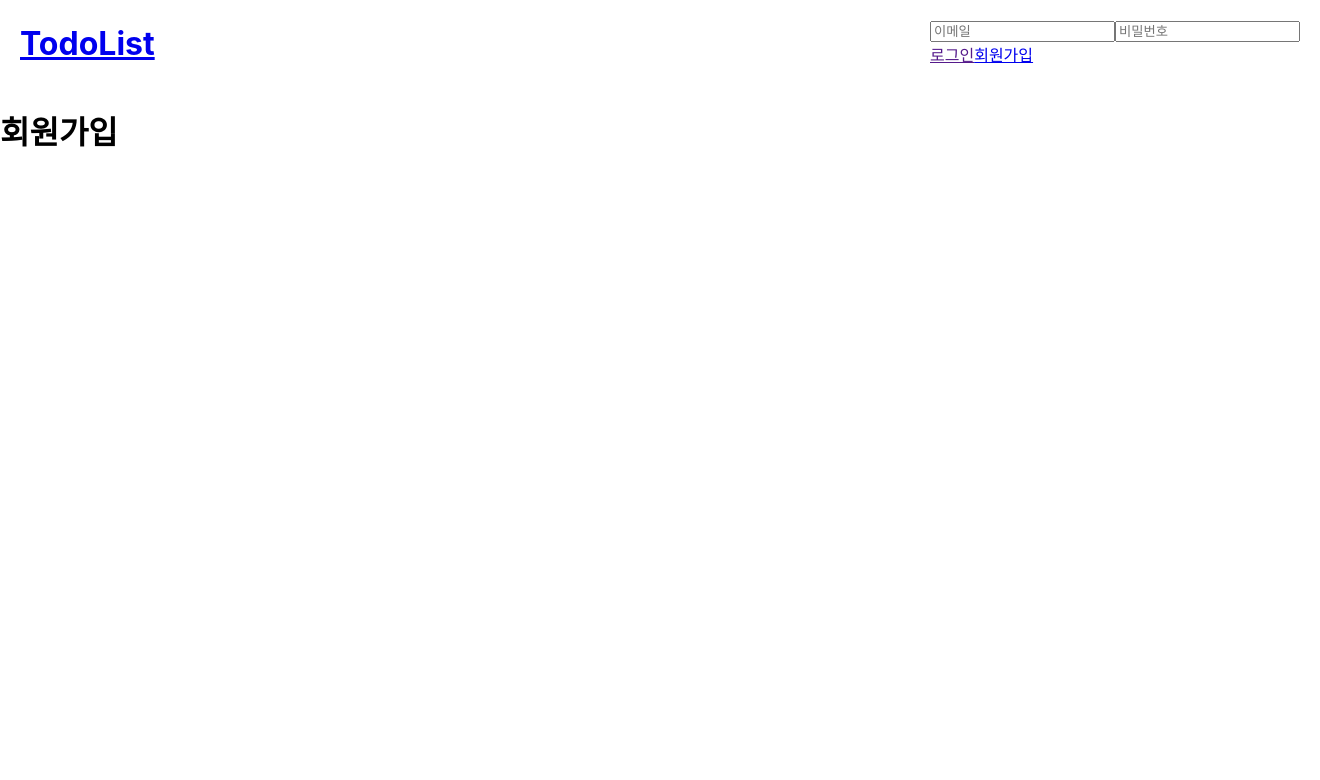
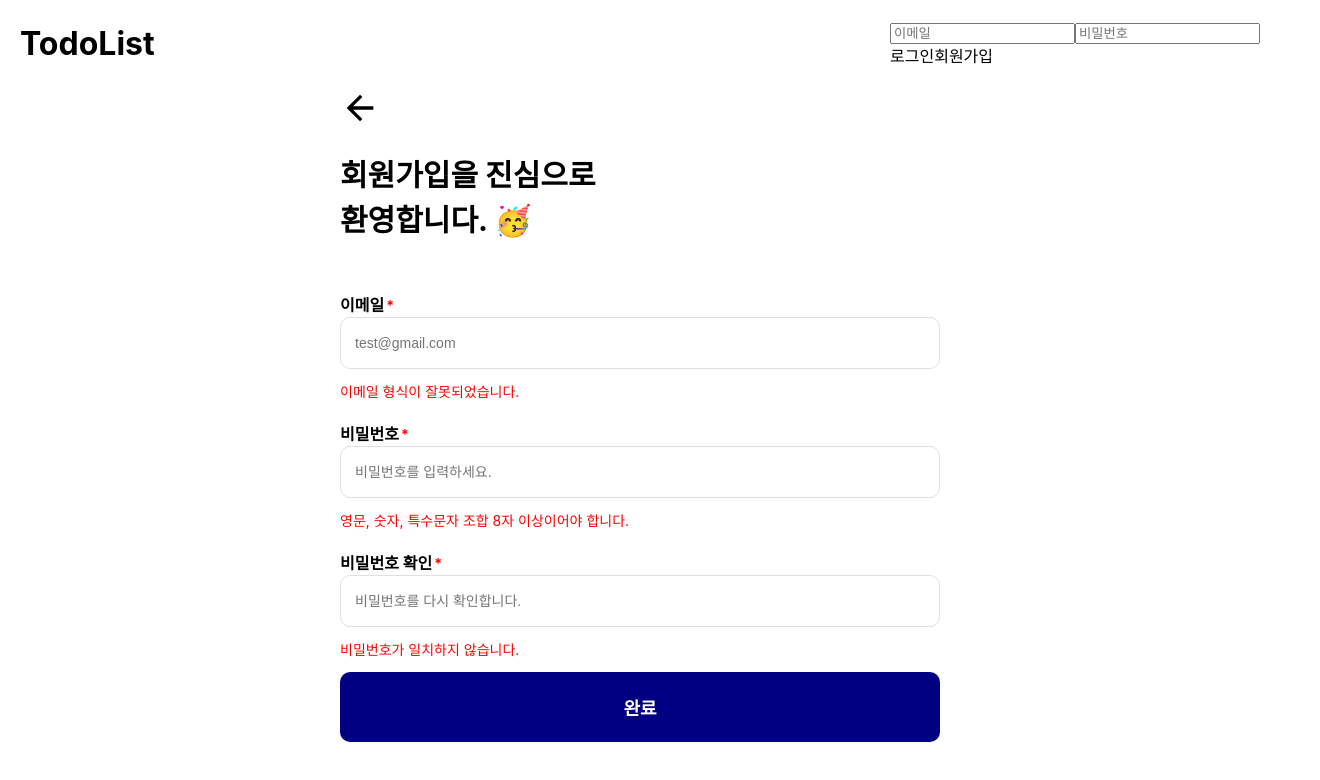
Before and after one commit to study-team2023/todo-study, a React (Create React App) app in the folder todo-list/: page /components/TodoJoin in a window 1280 px wide. Shown: the top 780 px of the page, 1320 px wide, since content can reach past the window. Built offline with nearby package versions, Linux system fonts and the light colour scheme.

Commit message:
:sparkles:feat: 회원가입 폼 추가

```diff
--- a/todo-list/src/App.js
+++ b/todo-list/src/App.js
@@ -4,6 +4,7 @@ import { Route, Routes, Link } from 'react-router-dom';
 import TodoHeader from "./components/TodoHeader";
 import TodoHome from "./components/TodoHome";
 import TodoJoin from './components/TodoJoin';
+import "./css/reset.css";
 
 const App = () => {
 
--- a/todo-list/src/components/TodoInsert.js
+++ b/todo-list/src/components/TodoInsert.js
@@ -26,7 +26,7 @@ const TodoInsert = ({ onInsert }) => {
         <>
         <form className={style.TodoInsert} onSubmit={onInputSubmit}>
             <input placeholder="할 일을 입력하세요" className={style.TodoInsertInput} ref={todoInputFocus} value={value} onChange={onInputChange} />
-            <button type="submit">
+            <button type="submit" className={style.insertButton}>
                 <MdAdd/>
             </button>
         </form>
--- a/todo-list/src/components/TodoJoin.js
+++ b/todo-list/src/components/TodoJoin.js
@@ -1,13 +1,48 @@
-// import style from "../css/TodoJoin.module.css";
-// import classNames from "classnames/bind";
-// const cn  = classNames.bind(style);
+import style from "../css/TodoJoin.module.css";
+import classNames from "classnames/bind";
+import { Link } from "react-router-dom";
+import {MdArrowBack} from "react-icons/md";
+const cn  = classNames.bind(style);
 
 const TodoJoin = () => {
 
     return (
-        <>
-        <h1>회원가입</h1>
-        </>
+        <div className={cn("joinPageWrap")}>
+            <div className={cn("joinFlexWrap")}>
+                <div className={cn("goBack")}>
+                    <Link to="/">
+                        <MdArrowBack color="#000" size="40"/>
+                    </Link>
+                </div>
+                <h2 className={cn("joinTitle")}>회원가입을 진심으로<br/>환영합니다. 🥳</h2>
+                <form className={cn("joinForm")}>
+                    <label htmlFor="joinEmail">이메일</label>
+                    <div className={cn("joinInputWrap")}>
+                        <input id="joinEmail" placeholder="test@gmail.com" required/>
+                    </div>
+                    <div className={cn("joinErrorMsg")}>
+                        <p>이메일 형식이 잘못되었습니다.</p>
+                    </div>
+                    <label htmlFor="joinPassword">비밀번호</label>
+                    <div className={cn("joinInputWrap")}>
+                        <input id="joinPassword" placeholder="비밀번호를 입력하세요." required/>
+                    </div>
+                    <div className={cn("joinErrorMsg")}>
+                        <p>영문, 숫자, 특수문자 조합 8자 이상이어야 합니다.</p>
+                    </div>
+                    <label htmlFor="joinPassword">비밀번호 확인</label>
+                    <div className={cn("joinInputWrap")}>
+                        <input id="joinPassword" placeholder="비밀번호를 다시 확인합니다." required/>
+                    </div>
+                    <div className={cn("joinErrorMsg")}>
+                        <p>비밀번호가 일치하지 않습니다.</p>
+                    </div>
+                    <div className={cn("joinButtonWrap")}>
+                        <button type="button">완료</button>
+                    </div>
+                </form>
+            </div>
+        </div>
     )
 }
 
--- a/todo-list/src/css/TodoInsert.module.css
+++ b/todo-list/src/css/TodoInsert.module.css
@@ -18,7 +18,7 @@
   .TodoInsertInput::placeholder {
     color: #dee2e6;
   }
-  button {
+  .insertButton {
     background: none;
     outline: none;
     border: none;
@@ -32,6 +32,6 @@
     cursor: pointer;
     transition: 0.1s background ease-in;
   }
-  button:hover {
+  .insertButton:hover {
     background: #adb5bd;
   }
--- a/todo-list/src/css/TodoJoin.module.css
+++ b/todo-list/src/css/TodoJoin.module.css
@@ -0,0 +1,86 @@
+
+.joinPageWrap {
+    display: flex;
+    justify-content: center;
+}
+
+.joinFlexWrap {
+    width: 100%;
+    max-width: 600px;
+}
+
+.joinTitle {
+    font-size: 30px;
+    margin-bottom: 50px;
+}
+
+.joinForm label {
+    position: relative;
+    display: inline-block;
+    font-weight: bold;
+}
+
+.joinForm label::after {
+    content: "*";
+    display: inline-block;
+    color: red;
+    font-size: 14px;
+    position: absolute;
+    right: -10px;
+    top: 50%;
+    transform: translateY(-50%);
+}
+
+.joinForm label ~ label {
+    margin-top: 20px;
+}
+
+.joinInputWrap {
+    display: block;
+    width: 100%;
+    height: 52px;
+    background: #fff;
+    border: 1px solid #e0e0e0;
+    border-radius: 10px;
+    overflow: hidden;
+    padding: 12px;
+}
+
+.joinInputWrap input {
+    height: 100%;
+    width: 100%;
+    display: block;
+    outline: none;
+    border: none;
+    border-radius: 0;
+    font-size: 14px;
+}
+
+.joinErrorMsg {
+    font-size: 14px;
+    color: red;
+    margin: 12px 0 0;
+}
+
+.joinErrorMsg p {
+    margin: 0;
+}
+
+.joinButtonWrap {
+    width: 100%;
+    height: 70px;
+    background: navy;
+    border-radius: 10px;
+    display: flex;
+    align-items: center;
+    justify-content: center;
+    margin-top: 12px;
+}
+
+.joinButtonWrap button {
+    width: 100%;
+    height: 100%;
+    color: #fff;
+    font-size: 18px;
+    font-weight: bold;
+}
--- /dev/null
+++ b/todo-list/src/css/reset.css
@@ -0,0 +1,18 @@
+:root {-webkit-tap-highlight-color:transparent;-webkit-text-size-adjust:100%;text-size-adjust:100%;cursor:default;line-height:1.5;overflow-wrap:break-word;-moz-tab-size:4;tab-size:4} */
+
+*{margin:0;padding:0;font:inherit;color:inherit;}
+*, :after, :before {box-sizing:border-box;flex-shrink:0;}
+html, body {height:100%;}
+img, picture, video, canvas, svg {display: block;max-width:100%;}
+button {background:none;border:0;cursor:pointer;}
+a {text-decoration:none;color: #000;}
+table {border-collapse:collapse;border-spacing:0}
+ul { list-style: none; }
+
+.notosansKR { font-family: "noto Sans KR", sans-serif; }
+
+#wrapper { min-width: 1441px; }
+
+i[class^="ico-"], i[class*="ico-"] { display: inline-block; vertical-align: top; }
+
+.blind {position: absolute;width: 1px;height: 1px;margin: -1px;overflow: hidden;clip: rect(0 0 0 0);}
```
